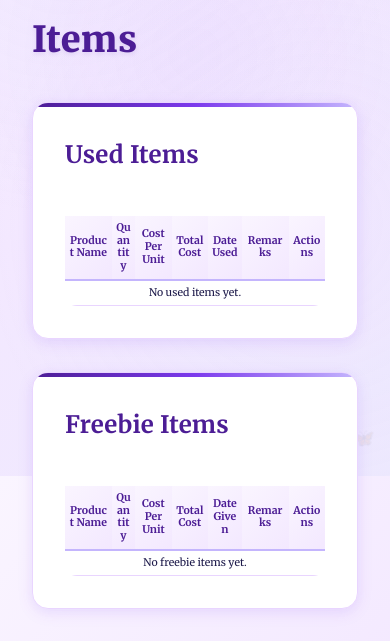
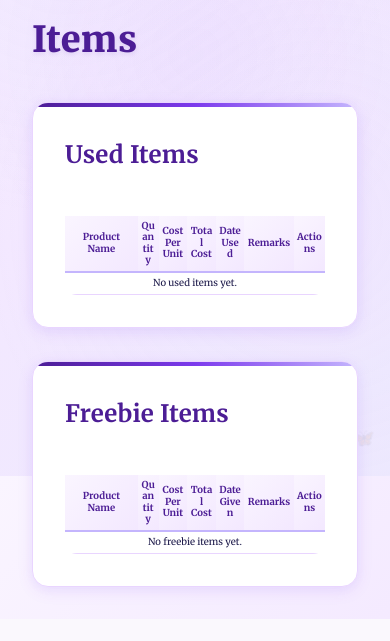
Before and after one commit to Daphne-CPAdmin/Personal-Stocks-INV, a Flask app: page /used_freebie in a window 390 px wide. Shown: the part 368-1009 px from the top of the page. After the commit the page ends 987 px from the top, so only its background shows below. Run offline with Flask 3, Linux system fonts and the light colour scheme.

Commit message:
Fix invoice edit item dropdown and refine compact table responsiveness.
Ensure newly added edit-invoice rows use product autocomplete/dropdown behavior and tune non-invoice table column widths for better readability on desktop and mobile without horizontal scrolling.

Made-with: Cursor

```diff
--- a/static/css/style.css
+++ b/static/css/style.css
@@ -730,45 +730,45 @@ body::after {
     max-width: none !important;
 }
 
-#inventoryListTable th:nth-child(1) { width: 14%; }
-#inventoryListTable th:nth-child(2) { width: 9%; }
-#inventoryListTable th:nth-child(3) { width: 9%; }
+#inventoryListTable th:nth-child(1) { width: 16%; }
+#inventoryListTable th:nth-child(2) { width: 8%; }
+#inventoryListTable th:nth-child(3) { width: 8%; }
 #inventoryListTable th:nth-child(4) { width: 9%; }
 #inventoryListTable th:nth-child(5) { width: 6%; }
 #inventoryListTable th:nth-child(6) { width: 8%; }
-#inventoryListTable th:nth-child(7) { width: 12%; }
-#inventoryListTable th:nth-child(8) { width: 9%; }
-#inventoryListTable th:nth-child(9) { width: 8%; }
+#inventoryListTable th:nth-child(7) { width: 13%; }
+#inventoryListTable th:nth-child(8) { width: 10%; }
+#inventoryListTable th:nth-child(9) { width: 7%; }
 #inventoryListTable th:nth-child(10) { width: 8%; }
-#inventoryListTable th:nth-child(11) { width: 8%; }
+#inventoryListTable th:nth-child(11) { width: 7%; }
 
-#soldListTable th:nth-child(1) { width: 12%; }
-#soldListTable th:nth-child(2) { width: 6%; }
-#soldListTable th:nth-child(3) { width: 8%; }
-#soldListTable th:nth-child(4) { width: 8%; }
-#soldListTable th:nth-child(5) { width: 8%; }
-#soldListTable th:nth-child(6) { width: 8%; }
-#soldListTable th:nth-child(7) { width: 8%; }
-#soldListTable th:nth-child(8) { width: 10%; }
+#soldListTable th:nth-child(1) { width: 14%; }
+#soldListTable th:nth-child(2) { width: 5%; }
+#soldListTable th:nth-child(3) { width: 7%; }
+#soldListTable th:nth-child(4) { width: 7%; }
+#soldListTable th:nth-child(5) { width: 7%; }
+#soldListTable th:nth-child(6) { width: 7%; }
+#soldListTable th:nth-child(7) { width: 7%; }
+#soldListTable th:nth-child(8) { width: 9%; }
 #soldListTable th:nth-child(9) { width: 7%; }
 #soldListTable th:nth-child(10) { width: 8%; }
-#soldListTable th:nth-child(11) { width: 10%; }
-#soldListTable th:nth-child(12) { width: 7%; }
+#soldListTable th:nth-child(11) { width: 14%; }
+#soldListTable th:nth-child(12) { width: 8%; }
 
 #usedItemsTable th:nth-child(1),
-#freebieItemsTable th:nth-child(1) { width: 18%; }
+#freebieItemsTable th:nth-child(1) { width: 24%; }
 #usedItemsTable th:nth-child(2),
-#freebieItemsTable th:nth-child(2) { width: 9%; }
+#freebieItemsTable th:nth-child(2) { width: 8%; }
 #usedItemsTable th:nth-child(3),
-#freebieItemsTable th:nth-child(3) { width: 14%; }
+#freebieItemsTable th:nth-child(3) { width: 12%; }
 #usedItemsTable th:nth-child(4),
-#freebieItemsTable th:nth-child(4) { width: 14%; }
+#freebieItemsTable th:nth-child(4) { width: 12%; }
 #usedItemsTable th:nth-child(5),
-#freebieItemsTable th:nth-child(5) { width: 13%; }
+#freebieItemsTable th:nth-child(5) { width: 12%; }
 #usedItemsTable th:nth-child(6),
-#freebieItemsTable th:nth-child(6) { width: 18%; }
+#freebieItemsTable th:nth-child(6) { width: 20%; }
 #usedItemsTable th:nth-child(7),
-#freebieItemsTable th:nth-child(7) { width: 14%; }
+#freebieItemsTable th:nth-child(7) { width: 12%; }
 
 #inventoryListTable td:last-child .btn,
 #soldListTable td:last-child .btn,
@@ -778,6 +778,68 @@ body::after {
     min-width: 0;
     font-size: 0.62rem !important;
     padding: 0.28rem 0.32rem !important;
+}
+
+@media (max-width: 768px) {
+    #inventoryListTable th,
+    #inventoryListTable td,
+    #soldListTable th,
+    #soldListTable td,
+    #usedItemsTable th,
+    #usedItemsTable td,
+    #freebieItemsTable th,
+    #freebieItemsTable td {
+        font-size: 0.6rem !important;
+        padding: 0.3rem 0.2rem !important;
+    }
+
+    #inventoryListTable th:nth-child(1) { width: 20%; }
+    #inventoryListTable th:nth-child(2) { width: 7%; }
+    #inventoryListTable th:nth-child(3) { width: 7%; }
+    #inventoryListTable th:nth-child(4) { width: 8%; }
+    #inventoryListTable th:nth-child(5) { width: 6%; }
+    #inventoryListTable th:nth-child(6) { width: 7%; }
+    #inventoryListTable th:nth-child(7) { width: 12%; }
+    #inventoryListTable th:nth-child(8) { width: 10%; }
+    #inventoryListTable th:nth-child(9) { width: 7%; }
+    #inventoryListTable th:nth-child(10) { width: 8%; }
+    #inventoryListTable th:nth-child(11) { width: 8%; }
+
+    #soldListTable th:nth-child(1) { width: 18%; }
+    #soldListTable th:nth-child(2) { width: 5%; }
+    #soldListTable th:nth-child(3) { width: 7%; }
+    #soldListTable th:nth-child(4) { width: 7%; }
+    #soldListTable th:nth-child(5) { width: 7%; }
+    #soldListTable th:nth-child(6) { width: 7%; }
+    #soldListTable th:nth-child(7) { width: 7%; }
+    #soldListTable th:nth-child(8) { width: 9%; }
+    #soldListTable th:nth-child(9) { width: 6%; }
+    #soldListTable th:nth-child(10) { width: 7%; }
+    #soldListTable th:nth-child(11) { width: 13%; }
+    #soldListTable th:nth-child(12) { width: 7%; }
+
+    #usedItemsTable th:nth-child(1),
+    #freebieItemsTable th:nth-child(1) { width: 28%; }
+    #usedItemsTable th:nth-child(2),
+    #freebieItemsTable th:nth-child(2) { width: 8%; }
+    #usedItemsTable th:nth-child(3),
+    #freebieItemsTable th:nth-child(3) { width: 11%; }
+    #usedItemsTable th:nth-child(4),
+    #freebieItemsTable th:nth-child(4) { width: 11%; }
+    #usedItemsTable th:nth-child(5),
+    #freebieItemsTable th:nth-child(5) { width: 11%; }
+    #usedItemsTable th:nth-child(6),
+    #freebieItemsTable th:nth-child(6) { width: 19%; }
+    #usedItemsTable th:nth-child(7),
+    #freebieItemsTable th:nth-child(7) { width: 12%; }
+
+    #inventoryListTable td:last-child .btn,
+    #soldListTable td:last-child .btn,
+    #usedItemsTable td:last-child .btn,
+    #freebieItemsTable td:last-child .btn {
+        font-size: 0.58rem !important;
+        padding: 0.24rem 0.25rem !important;
+    }
 }
 
 @media (max-width: 1200px) {
```
Also changed, not shown: templates/invoices.html (+11 -3 lines).
